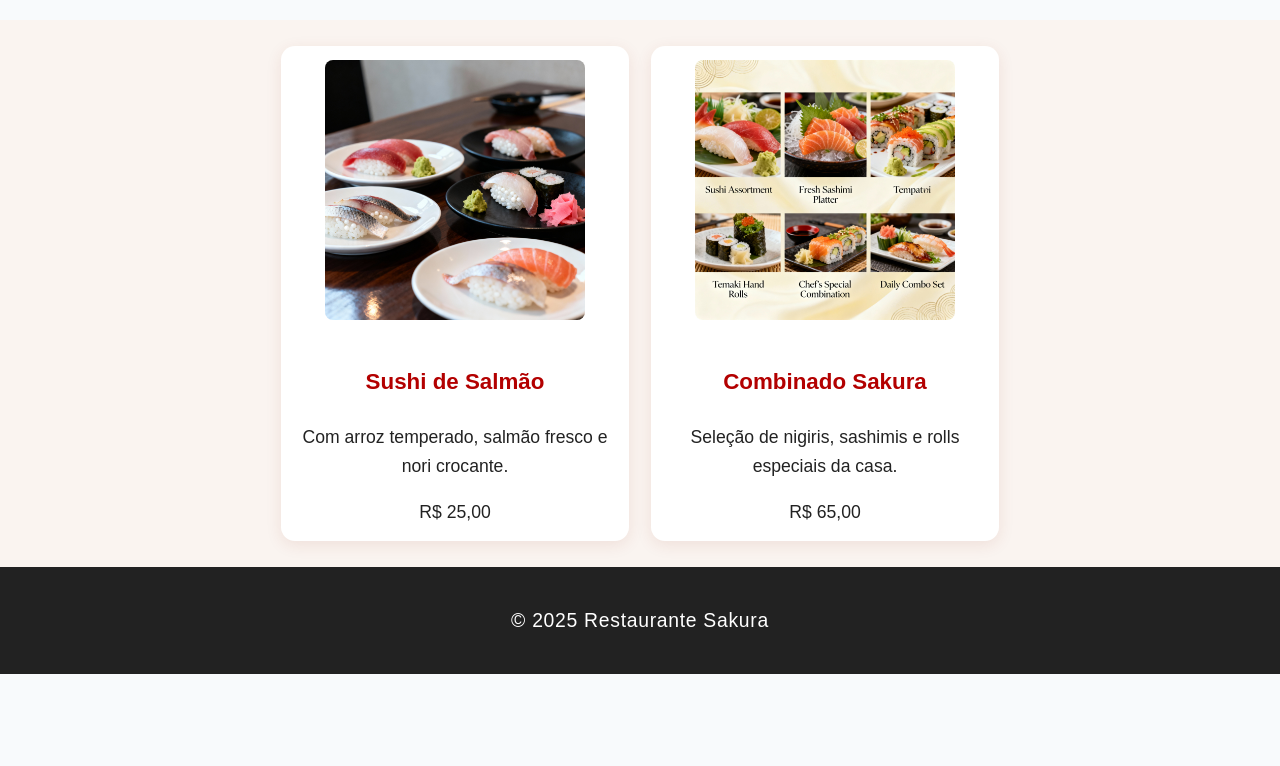
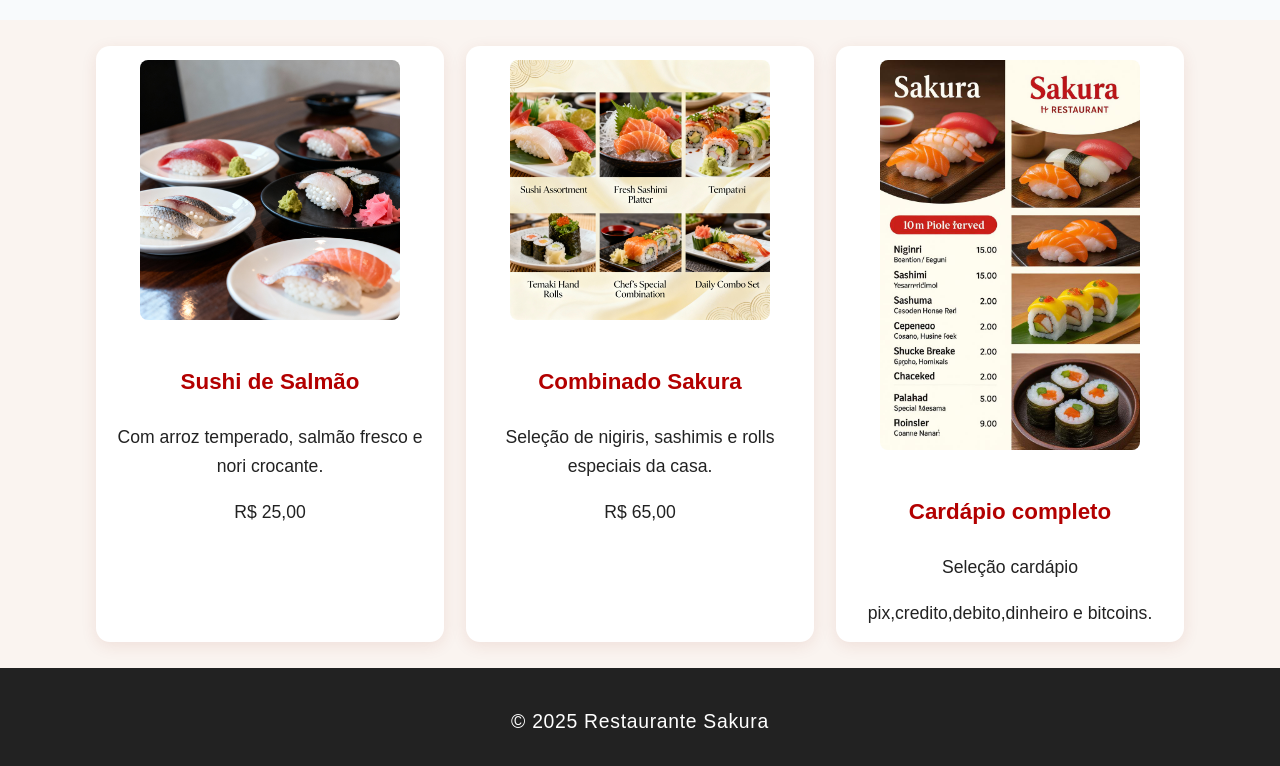
Before and after one commit to gilmroliveira/RESTAURANTE_ORIENTAL, a plain HTML site: page sushi-restaurant/menu.html in a window 1280 px wide. Shown: the part 384-1150 px from the top of the page. Before the commit the page ends 1058 px from the top, so only its background shows below. Drawn offline with Linux system fonts and the light colour scheme.

Commit message:
Add complete menu item to sushi restaurant menu
Added a new menu item with details about the complete menu and payment options.

```diff
--- a/sushi-restaurant/menu.html
+++ b/sushi-restaurant/menu.html
@@ -35,6 +35,12 @@
                 <p>Seleção de nigiris, sashimis e rolls especiais da casa.</p>
                 <span>R$ 65,00</span>
             </div>
+             <div class="prato">
+                <img src="../imagens/cardapio_1.png" alt="Combinado de Sushi">
+                <h3>Cardápio completo</h3>
+                <p>Seleção cardápio</p>
+                <span>pix,credito,debito,dinheiro e bitcoins.</span>
+            </div>
         </section>
     </main>
 
```
